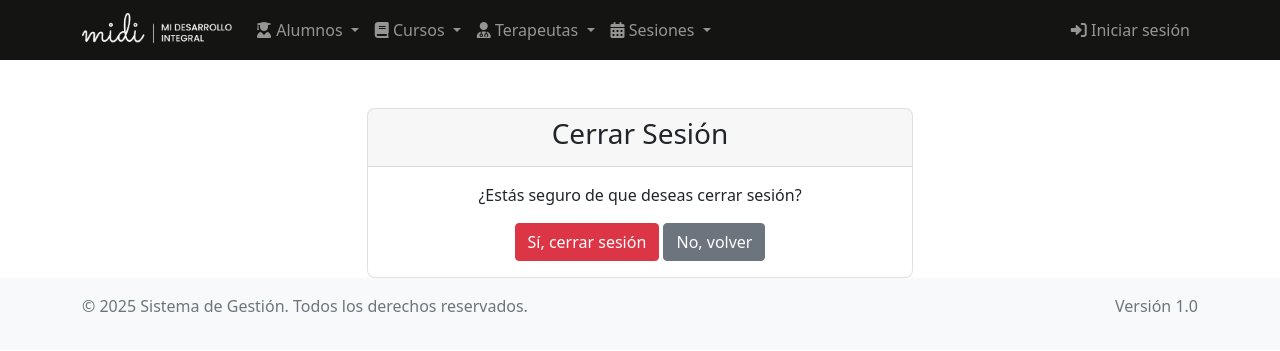
After one commit to Yael-Parra/Repo---Midi, a Django app: page /logout-confirm/ in a window 1280 px wide. The commit adds this page. Shown: the top 351 px of the page. Run offline with Django 5.2, Linux system fonts and the light colour scheme.

Commit message:
fix: resolve issues in login and logout

```diff
--- a/app/sesiones/templates/base.html
+++ b/app/sesiones/templates/base.html
@@ -95,7 +95,7 @@
                                     <i class="fas fa-id-card"></i> Mi perfil
                                 </a></li>
                                 <li><hr class="dropdown-divider"></li>
-                                <li><a class="dropdown-item" href="/accounts/logout/">
+                                <li><a class="dropdown-item" href="{% url 'logout_confirm' %}">
                                     <i class="fas fa-sign-out-alt"></i> Cerrar sesión
                                 </a></li>
                             </ul>
--- a/config_global/settings.py
+++ b/config_global/settings.py
@@ -118,8 +118,8 @@ AUTH_PASSWORD_VALIDATORS = [
 
 # Configuración de autenticación
 LOGIN_URL = 'login'  # URL a la que redirigir si el usuario no está autenticado
-LOGIN_REDIRECT_URL = '/sesiones/'  # URL después del login exitoso (reemplaza con la app que quieras)
-LOGOUT_REDIRECT_URL = '/alumnos/'   # URL después del logout
+LOGIN_REDIRECT_URL = '/sesiones/'  # O cualquier otra página después del login
+LOGOUT_REDIRECT_URL = '/login/'  # URL después del logout
 
 # Internationalization
 # https://docs.djangoproject.com/en/5.1/topics/i18n/
--- a/config_global/urls.py
+++ b/config_global/urls.py
@@ -32,8 +32,10 @@ urlpatterns = [
     path('sesiones/', include('app.sesiones.urls')),  # Incluye las URLs de la aplicación info_padres_tutores_legales
     path('terapeutas/', include('app.terapeutas.urls')),  # Incluye las URLs de la aplicación terapeutas
 
+    # Autenticación
     path('login/', auth_views.LoginView.as_view(template_name='login.html'), name='login'),
-    path('accounts/logout/', LogoutView.as_view(next_page='login'), name='logout'),
+    path('logout/', auth_views.LogoutView.as_view(next_page='/login/'), name='logout'),
+    path('logout-confirm/', auth_views.TemplateView.as_view(template_name='logout_confirm.html'), name='logout_confirm'),
 
     path('', RedirectView.as_view(url='login/', permanent=False)),
 ]
--- /dev/null
+++ b/templates/logout_confirm.html
@@ -0,0 +1,25 @@
+{% extends 'base.html' %}
+
+{% block content %}
+<div class="container">
+    <div class="row justify-content-center">
+        <div class="col-md-6">
+            <div class="card mt-5">
+                <div class="card-header">
+                    <h3 class="text-center">Cerrar Sesión</h3>
+                </div>
+                <div class="card-body">
+                    <p class="text-center">¿Estás seguro de que deseas cerrar sesión?</p>
+                    <form method="post" action="{% url 'logout' %}">
+                        {% csrf_token %}
+                        <div class="text-center">
+                            <button type="submit" class="btn btn-danger">Sí, cerrar sesión</button>
+                            <a href="{% url 'alumno_list' %}" class="btn btn-secondary">No, volver</a>
+                        </div>
+                    </form>
+                </div>
+            </div>
+        </div>
+    </div>
+</div>
+{% endblock %}
```
